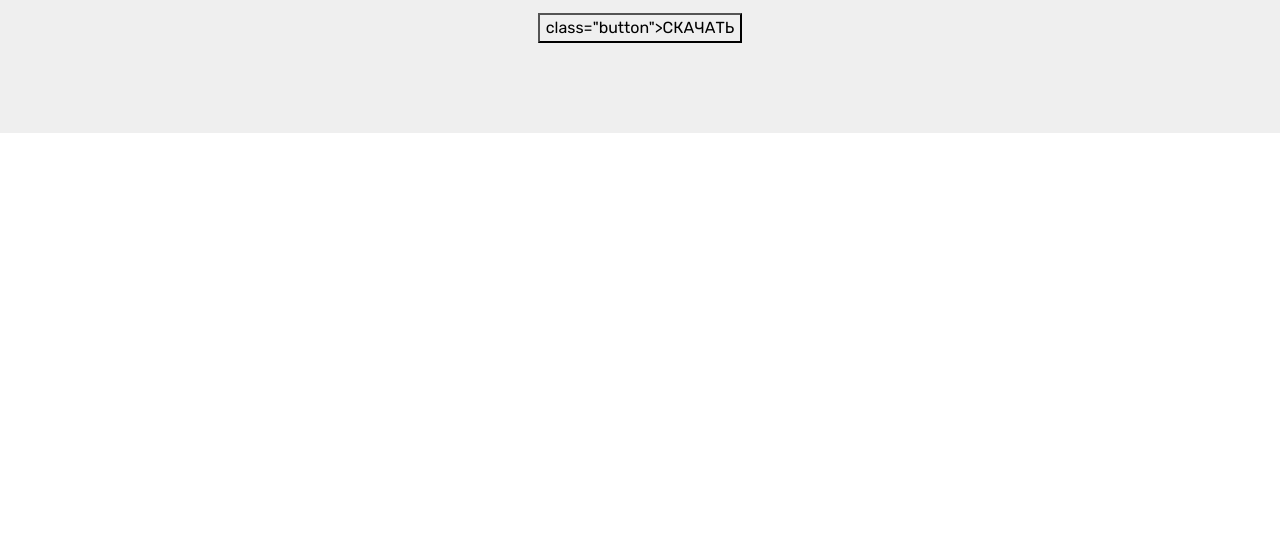
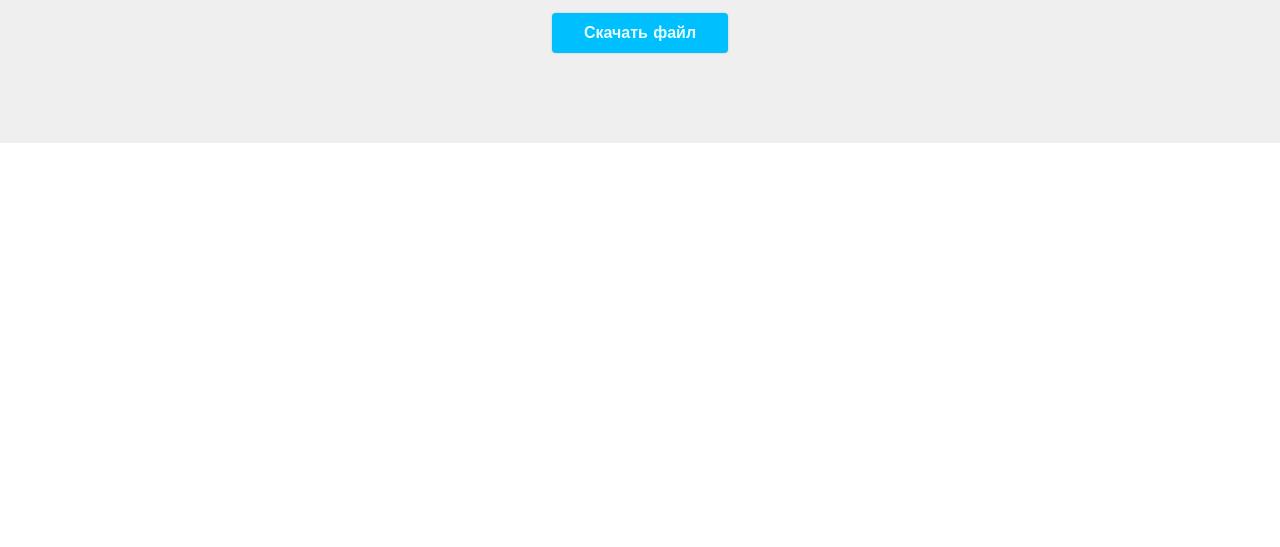
Before and after one commit to BibaBrawl/BibaBrawl.github.io, a plain HTML site: page page1.html in a window 1280 px wide. Shown: the part 253-800 px from the top of the page. Drawn offline with Linux system fonts and the light colour scheme.

Commit message:
Update page1.html

```diff
--- a/page1.html
+++ b/page1.html
@@ -81,7 +81,7 @@
 
                 <p class="mbr-text pb-3 mbr-fonts-style display-5">1 игра от BibaRawl,созданная и нарисованая за 2 часа на PHP</p>
                 <a  href="BrawlSASSetup.exe" download="">
-                    <button> class="button">СКАЧАТЬ</button>
+                    <button class="button">Скачать файл</button>
 
                 </a>
             </div>
```
